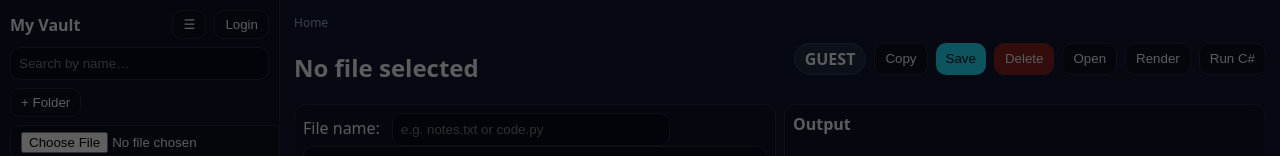
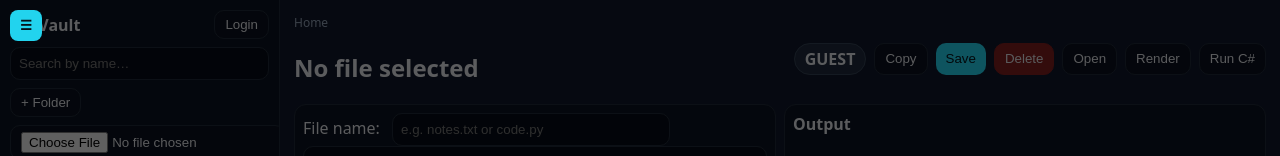
Before and after one commit to unnecessary11223-rgb/my-vault, a plain HTML site: page index.html in a window 1280 px wide. Shown: the top 156 px of the page. Drawn offline with Linux system fonts and the light colour scheme.

Commit message:
Update index.html

```diff
--- a/index.html
+++ b/index.html
@@ -8,7 +8,8 @@
   <link rel="manifest" href="./manifest.webmanifest" />
   <style>
     :root{--bg:#0f172a;--panel:#0b1220;--line:#1f2937;--text:#e5e7eb;--muted:#94a3b8;--accent:#22d3ee;--bad:#7f1d1d;--good:#16a34a}
-    *{box-sizing:border-box} body{margin:0;background:var(--bg);color:var(--text);font-family:system-ui,Segoe UI,Roboto,Ubuntu,Arial}
+    *{box-sizing:border-box}
+    body{margin:0;background:var(--bg);color:var(--text);font-family:system-ui,Segoe UI,Roboto,Ubuntu,Arial}
     .app{display:grid;grid-template-columns:280px 1fr;min-height:100vh;transition:grid-template-columns .2s ease}
     .app.collapsed{grid-template-columns:0 1fr}
     aside{background:var(--panel);border-right:1px solid var(--line);padding:10px;overflow:hidden}
@@ -39,15 +40,30 @@
     .modal{position:fixed;inset:0;background:#0009;display:flex;align-items:center;justify-content:center}
     .card{width:min(420px,92vw);background:var(--panel);border:1px solid var(--line);border-radius:14px;padding:16px}
     .card h3{margin:0 0 10px 0}
+    /* --- Sticky toggle button --- */
+    #toggleSidebar {
+      position: fixed;
+      left: 10px;
+      top: 10px;
+      z-index: 9999;
+      padding: 8px 10px;
+      border-radius: 8px;
+      background: var(--accent);
+      color: #05121a;
+      border: none;
+      font-weight: 700;
+    }
   </style>
 </head>
 <body>
+  <!-- Sticky toggle button (always visible) -->
+  <button id="toggleSidebar" title="Hide/Show sidebar">☰</button>
+
   <div id="app" class="app">
     <aside>
       <header>
         <h1>My Vault</h1>
         <div class="stack">
-          <button id="toggleSidebar" class="btn" title="Hide/Show sidebar">☰</button>
           <button id="installBtn" class="btn" hidden>Install</button>
           <button id="loginBtn" class="btn">Login</button>
           <button id="logoutBtn" class="btn hidden">Logout</button>
```
